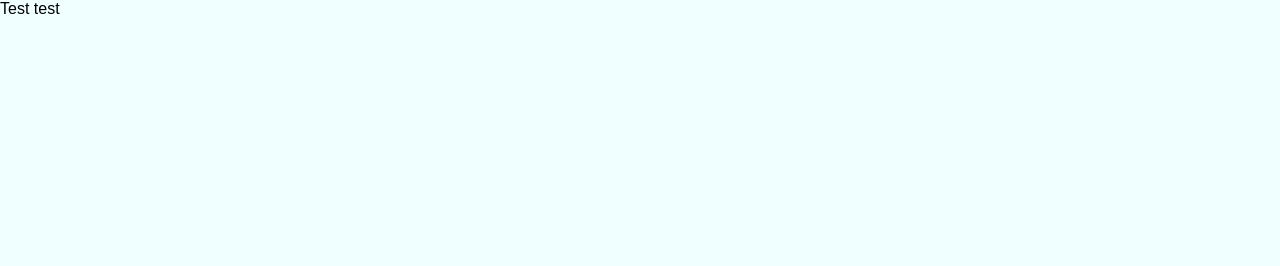
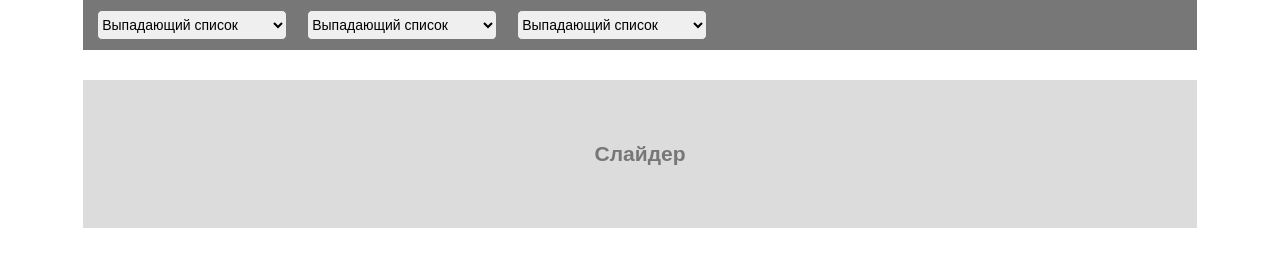
Before and after one commit to cognitive-cake/boroda-test-work, a website: page index.html in a window 1280 px wide. Drawn offline with Linux system fonts and the light colour scheme.

Commit message:
Добавил хедер и начало основной секции Есть проблемы с "приклеиванием" хедера (position: fixed). Не уверен в полифилле для флексов (flexibility.js). В идеале нужно ставить виртуалку с WinVista для установки IE9 и тестов.

```diff
--- a/index.html
+++ b/index.html
@@ -8,7 +8,34 @@
   <link rel="stylesheet" href="/css/style.min.css">
 </head>
 <body>
-  Test test
+  <header class="page-header">
+    <select class="page-header__select" name="select-1" id="select-1">
+      <option value="option-1">Выпадающий список</option>
+      <option value="option-2">option-2</option>
+      <option value="option-3">option-3</option>
+    </select>
+    <select class="page-header__select" name="select-2" id="select-2">
+      <option value="option-1">Выпадающий список</option>
+      <option value="option-2">option-2</option>
+      <option value="option-3">option-3</option>
+    </select>
+    <select class="page-header__select" name="select-3" id="select-3">
+      <option value="option-1">Выпадающий список</option>
+      <option value="option-2">option-2</option>
+      <option value="option-3">option-3</option>
+    </select>
+  </header>
+  <main class="page-main">
+    <article class="slider">
+      <h2>Слайдер</h2>
+    </article>
+    <section class="page-main__content">
+
+    </section>
+  </main>
+  <footer>
+
+  </footer>
   <script src="js/flexibility.js"></script>
 </body>
 </html>
--- /dev/null
+++ b/sass/blocks/page-header.scss
@@ -0,0 +1,24 @@
+.page-header {
+  display: flex;
+  flex-wrap: wrap;
+
+  box-sizing: border-box;
+
+  width: 100%;
+  min-width: 320px;
+
+  margin-bottom: 30px;
+  padding-left: 4px;
+  padding-right: 4px;
+
+  background-color: $boroda-darkgrey;
+}
+
+.page-header__select {
+  width: 190px;
+  height: 30px;
+
+  margin: 10px;
+
+  border-radius: 5px;
+}
--- /dev/null
+++ b/sass/blocks/slider.scss
@@ -0,0 +1,13 @@
+.slider {
+  display: flex;
+  justify-content: center;
+  align-items: center;
+
+  height: 148px;
+
+  background-color: $boroda-lightgrey;
+}
+
+.slider h2 {
+  color: $boroda-darkgrey;
+}
--- a/sass/blocks/test.scss
+++ /dev/null
@@ -1,7 +0,0 @@
-* {
-  background-color: azure;
-}
-
-.test {
-  display: flex;
-}
--- a/sass/global.scss
+++ b/sass/global.scss
@@ -0,0 +1,20 @@
+body {
+  width: 87%;
+  min-width: 320px;
+
+  margin: 0 auto;
+
+  font-family: Arial, sans-serif;
+  font-size: 14px;
+  line-height: 22px;
+}
+
+img {
+  max-width: 100%;
+  height: auto;
+}
+
+h1, h2, h3, h4, h5, h6, p {
+  margin: 0;
+  padding: 0;
+}
--- a/sass/mixins.scss
+++ b/sass/mixins.scss
@@ -0,0 +1,8 @@
+@mixin clearfix {
+  &::after {
+    content: "";
+
+    display: table;
+    clear: both;
+  }
+}
--- a/sass/style.scss
+++ b/sass/style.scss
@@ -3,4 +3,6 @@
 @import "mixins.scss";
 @import "global.scss";
 
-@import "blocks/test.scss";
+@import "blocks/page-main.scss";
+@import "blocks/page-header.scss";
+@import "blocks/slider.scss";
```
Also changed, not shown: css/style.css, css/style.min.css, sass/blocks/page-main.scss (added).
